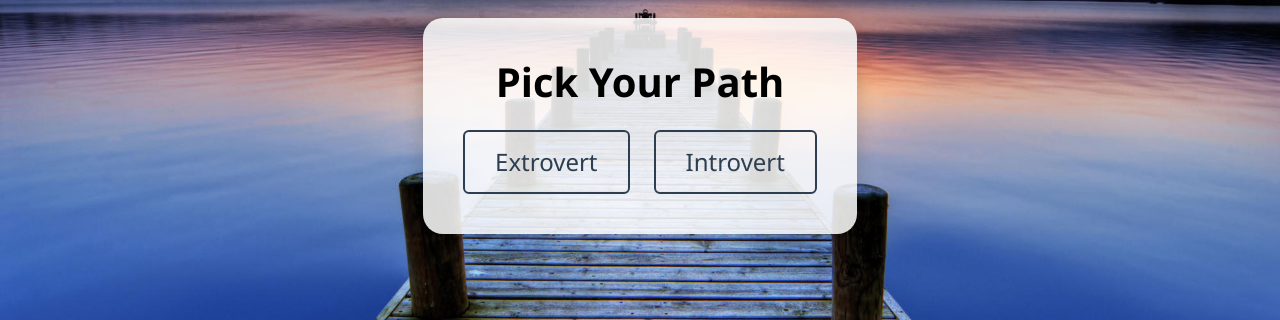
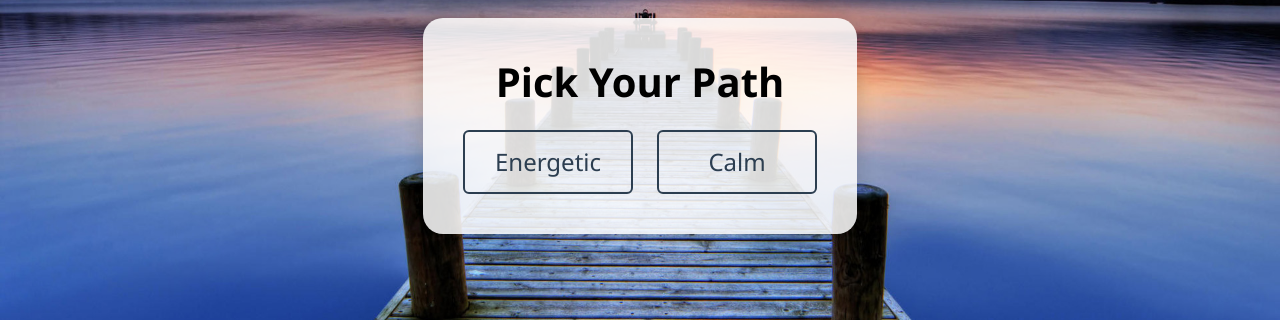
Before and after one commit to zektron001/Yoga_detect, a Flask app: page /choice in a window 1280 px wide. Shown: the part 274-594 px from the top of the page. Run offline with Flask 3, Linux system fonts and the light colour scheme.

Commit message:
Initial commit to Yoga_detect

```diff
--- a/templates/choice.html
+++ b/templates/choice.html
@@ -158,10 +158,10 @@
   <h1 class="mb-4 fw-bold">Pick Your Path</h1>
   <div class="d-flex gap-4 justify-content-center">
     <form action="/live-detector" method="get">
-      <button type="submit" class="btn btn-outline-mode btn-mode">Extrovert</button>
+      <button type="submit" class="btn btn-outline-mode btn-mode">Energetic</button>
     </form>
     <form action="/breathing" method="get">
-      <button type="submit" class="btn btn-outline-mode btn-mode">Introvert</button>
+      <button type="submit" class="btn btn-outline-mode btn-mode">Calm</button>
     </form>
   </div>
 </div>
```
Also changed, not shown: face_rec.py (line endings or trailing spaces).
